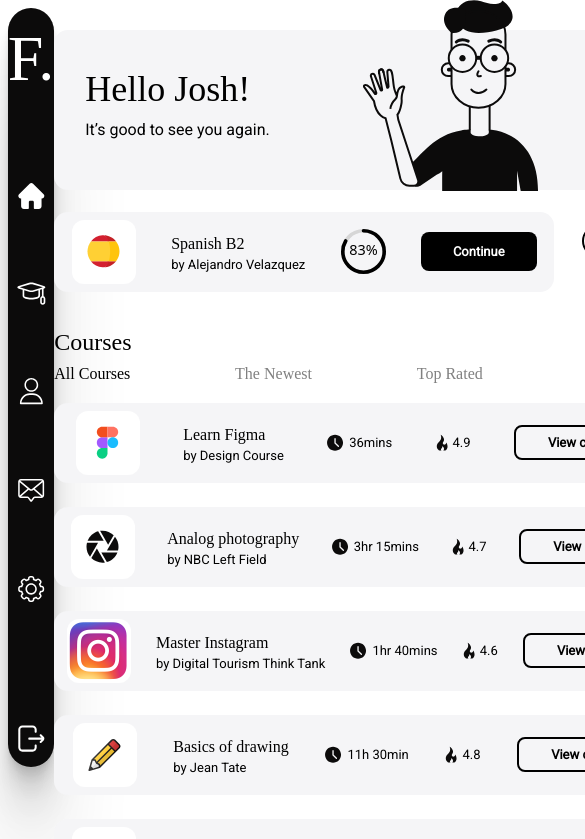
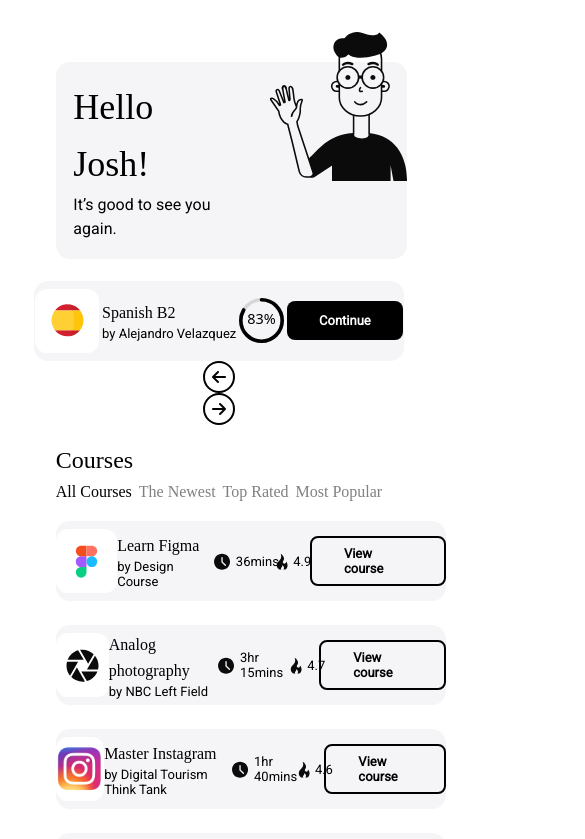
Before and after one commit to JulianaThayil/online-learning-dashboard, a React (Create React App) app: page / in a window 390 px wide. Shown: the top 839 px of the page, 585 px wide, since content can reach past the window. Built offline with nearby package versions, Linux system fonts and the light colour scheme; a web font is replaced by a local one.

Commit message:
responsive dashboard

```diff
--- a/src/components/Course/styles.css
+++ b/src/components/Course/styles.css
@@ -12,7 +12,7 @@
   color: black;
 }
 .rectangle4 {
-  width: 620px;
+  width: 45vw;
   height: 80px;
   background-color: #f5f5f7;
   border-radius: 14px;
@@ -71,7 +71,17 @@
   height: 70vh;
 }
 
-.progress{
-  width:45px;
+.progress {
+  width: 45px;
   height: 45px;
 }
+@media (max-width: 900px) {
+  .rectangle4 {
+    width: 80vw;
+  }
+}
+@media (max-width: 480px) {
+  .rectangle4 {
+    width: 100vw;
+  }
+}
--- a/src/components/Header/Header.css
+++ b/src/components/Header/Header.css
@@ -1,6 +1,6 @@
 .rectangle1 {
   background-color: #f5f5f7;
-  width: 620px;
+  width: 45vw;
   height: 160px;
   border-radius: 14px;
   margin-top: 22px;
@@ -36,7 +36,7 @@
 .rectangle2 {
   margin-top: 22px;
   height: 80px;
-  width: 500px;
+  width: 35vw;
   border-radius: 14px;
   background: #f5f5f7;
   display: flex;
@@ -98,3 +98,22 @@
   letter-spacing: 0em;
   text-align: left;
 }
+
+@media (max-width: 900px) {
+  .rectangle1 {
+    width: 80vw;
+    height: fit-content;
+  }
+  .rectangle2 {
+    width: 70vw;
+  }
+}
+
+@media (max-width: 480px) {
+  .rectangle1 {
+    width: 90vw;
+  }
+  .rectangle2 {
+    width: 95vw;
+  }
+}
--- a/src/components/Navigation/nav.css
+++ b/src/components/Navigation/nav.css
@@ -1,9 +1,10 @@
 .menu {
-  width: 100px;
+  width: 8vw;
   height: 90vh;
   background-color: #0c0b0b;
   border-radius: 24px;
   display: flex;
+  position: fixed;
   flex-direction: column;
   justify-content: space-between;
   align-items: center;
@@ -51,3 +52,9 @@
 .dropdown {
   height: fit-content;
 }
+
+@media (max-width: 640px) {
+  .menu {
+    display: none;
+  }
+}
--- a/src/pages/Dashboard.js
+++ b/src/pages/Dashboard.js
@@ -29,15 +29,16 @@
       });
     }
   }, []);
+  return (
+    <div class="flex flex-col md:flex-row justify-between">
+      <div>
+        <Menu />
+      </div>
 
-  return (
-    <div class="flex flex-row justify-between">
-      <Menu />
-
-      <div class="flex flex-col">
+      <div class="flex flex-col ml-12 sm:ml-24 mt-8">
         <Header />
 
-        <div class="flex justify-between items-center">
+        <div class="flex flex-col sm:flex-row justify-between items-center">
           <CurrentCourse />
           <ArrowButton text="&#xf060;" />
           <ArrowButton text="&#xf061;" />
@@ -55,7 +56,7 @@
         </div>
       </div>
 
-      <div class="flex flex-col">
+      <div class="flex flex-col ml-24 md:ml-2">
         <Navbar />
         <br />
 
```
